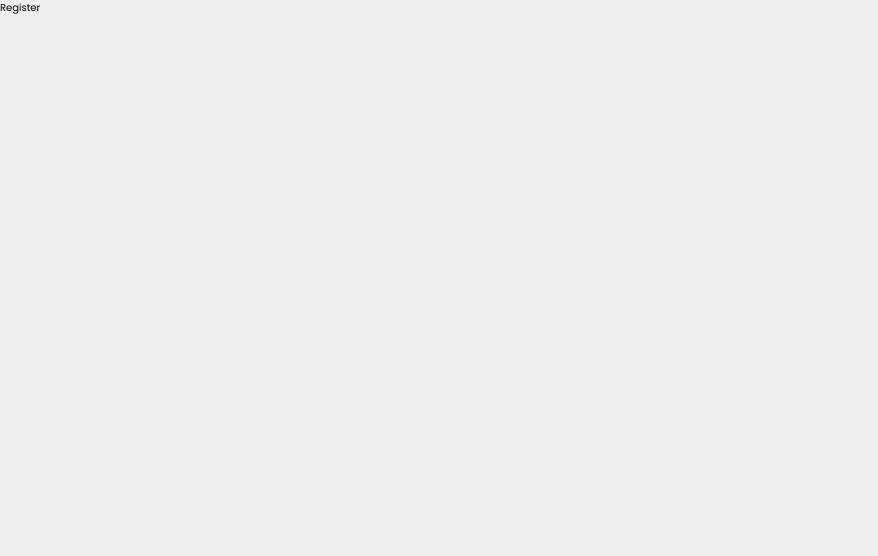
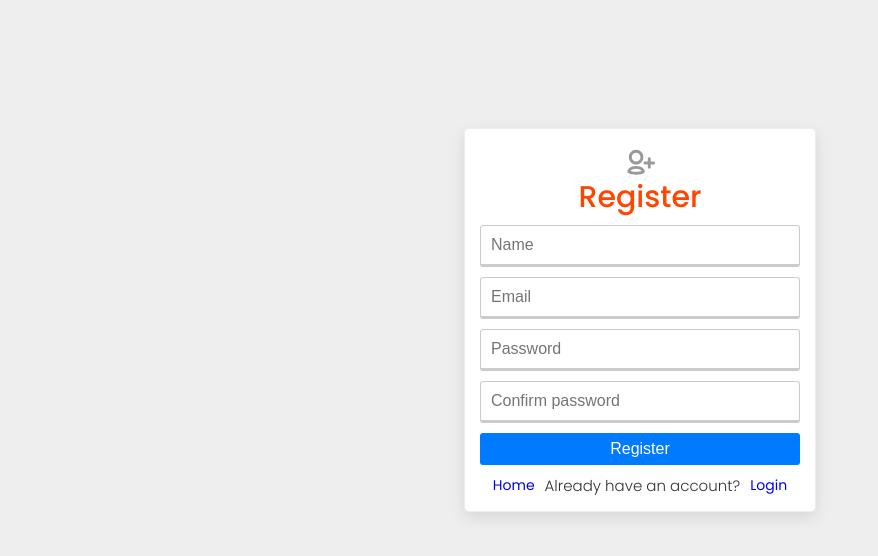
Before and after one commit to Bek85/Pinvent, a React (Vite) app in the folder client/: page /register in a window 1280 px wide. Shown: the top 556 px of the page, without its empty margins (0-878 px from the left). Built offline with nearby package versions, Linux system fonts and the light colour scheme.

Commit message:
create Register page

```diff
--- a/client/src/pages/auth/Register.jsx
+++ b/client/src/pages/auth/Register.jsx
@@ -1,5 +1,44 @@
-import React from 'react';
+import styles from './auth.module.scss';
+import { TiUserAddOutline } from 'react-icons/ti';
+import Card from 'pinvent/components/card/Card';
+import { Link } from 'react-router-dom';
 
 export default function Register() {
-  return <div>Register</div>;
+  return (
+    <div className={`container ${styles.auth}`}>
+      <Card>
+        <div className={styles.form}>
+          <div className='--flex-center'>
+            <TiUserAddOutline size={35} color='#999' />
+          </div>
+          <h2>Register</h2>
+          <form>
+            <input type='text' placeholder='Name' required name='name' />
+            <input type='email' placeholder='Email' required name='email' />
+            <input
+              type='password'
+              placeholder='Password'
+              required
+              name='password'
+            />
+            <input
+              type='password'
+              placeholder='Confirm password'
+              required
+              name='password'
+            />
+            <button type='submit' className='--btn --btn-primary --btn-block'>
+              Register
+            </button>
+          </form>
+
+          <span className={styles.register}>
+            <Link to='/'>Home</Link>
+            <p className='--px'>Already have an account?</p>
+            <Link to='/login'>Login</Link>
+          </span>
+        </div>
+      </Card>
+    </div>
+  );
 }
```
